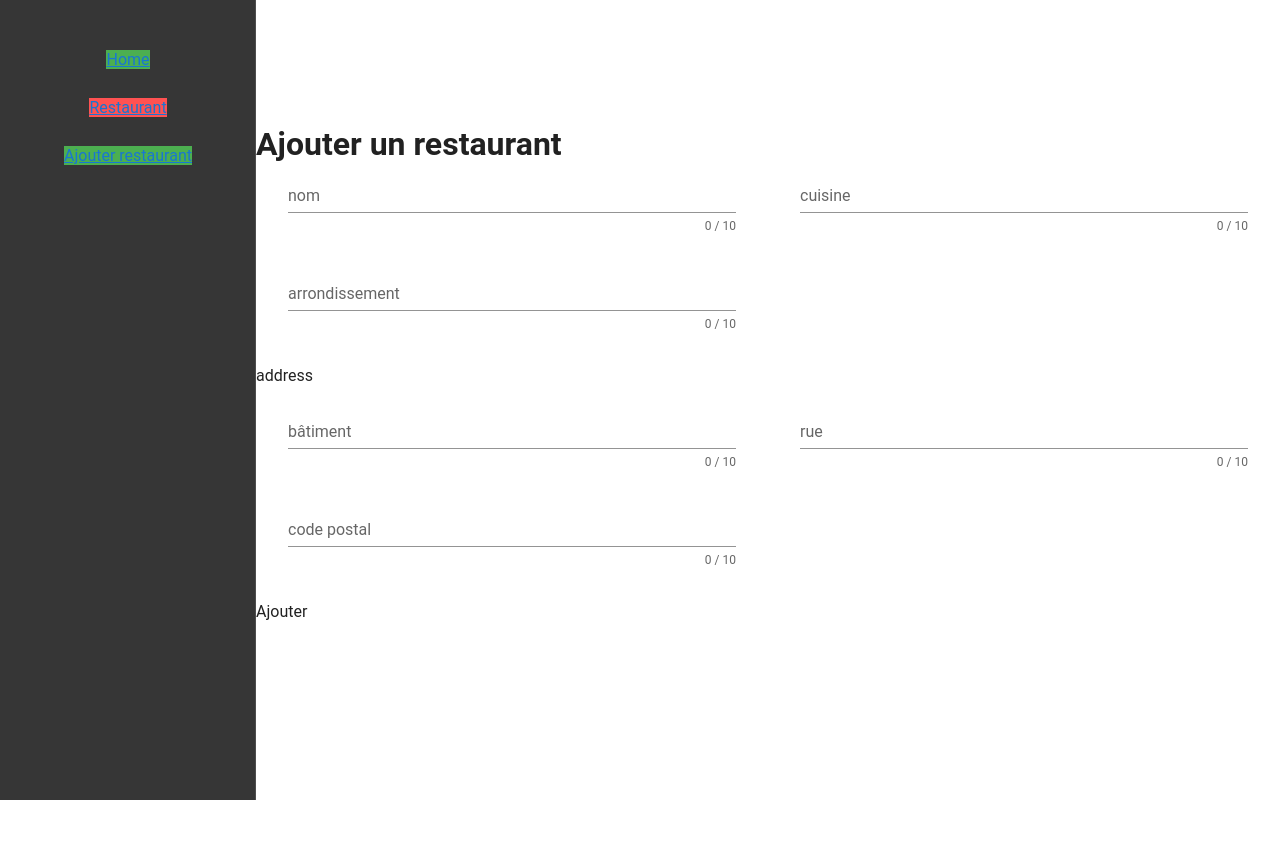
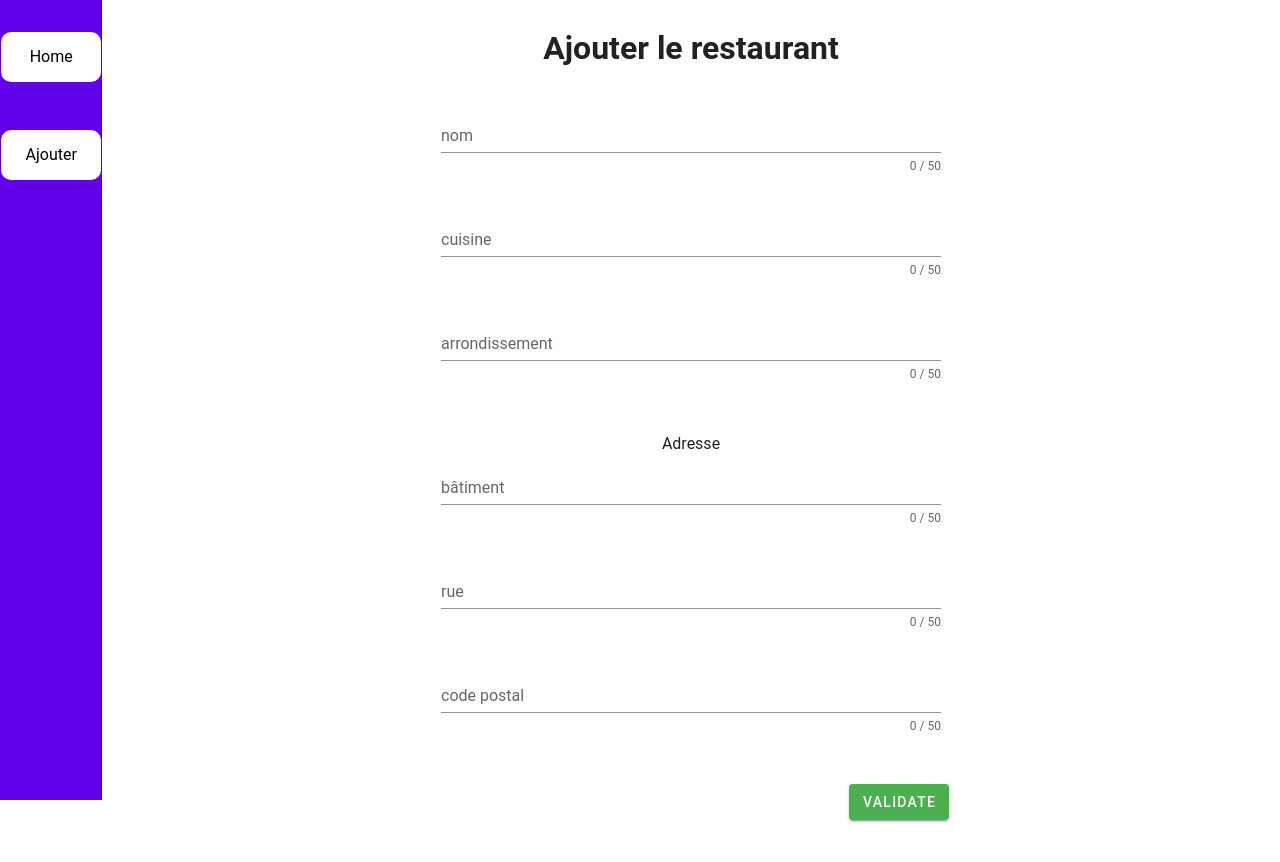
Before and after one commit to ElonLotfi/Technologies-Web, a Vue app in the folder project/: page /Addrestaurant in a window 1280 px wide. Shown: the top 862 px of the page. Before the commit the page ends 800 px from the top, so only its background shows below. Built offline with nearby package versions, Linux system fonts and the light colour scheme.

Commit message:
amelioration de l'interface

```diff
--- a/project/package.json
+++ b/project/package.json
@@ -13,12 +13,14 @@
     "buefy": "^0.9.3",
     "core-js": "^3.6.5",
     "lodash": "^4.17.20",
+    "material-design-icons-iconfont": "^6.1.0",
     "node-sass": "^4.14.1",
     "sass-loader": "^10.0.3",
     "save": "^2.4.0",
     "vue": "^2.6.12",
     "vue-material": "^1.0.0-beta-15",
-    "vue-router": "^3.4.7"
+    "vue-router": "^3.4.7",
+    "vuetify": "^2.3.15"
   },
   "devDependencies": {
     "@vue/cli-plugin-babel": "~4.5.0",
--- a/project/src/App.vue
+++ b/project/src/App.vue
@@ -1,12 +1,20 @@
 export * from './user.service';
+
 <template>
   <v-app>
-    <v-navigation-drawer app v-model="drawer" dark class="router"><br /><br />
-      <router-link class="success" to="/">Home</router-link><br /><br />
-      <router-link class="error" to="/Restaurant">Restaurant</router-link><br /><br />
-      <router-link class="success" to="/Addrestaurant"
-        >Ajouter restaurant</router-link
-      ><br /><br />
+    <v-navigation-drawer app v-model="drawer" primary permanent width="8%">
+      <v-row class="fill-height deep-purple accent-4" no-gutters>
+
+
+        <v-list class="grow"
+          ><br />
+          <router-link class="btn" tag="button" to="/"> Home</router-link
+          ><br /><br />
+          <router-link class="btn" tag="button" to="/Addrestaurant">
+            Ajouter</router-link
+          ><br /><br />
+        </v-list>
+      </v-row>
     </v-navigation-drawer>
 
     <v-main>
@@ -17,11 +25,14 @@ export * from './user.service';
 
 <script>
 export default {
-  name: "App",
-  components: {},
-  props: ["nbrRestaurant", "nbrPage"],
   data() {
     return {
+      items: [
+        { title: "/", icon: "mdi-view-dashboard" },
+        { title: "/Restaurant", icon: "mdi-forum" },
+      ],
+      links: ["Home", "Restaurant", "Settings"],
+      mini: true,
       drawer: true,
     };
   },
@@ -47,9 +58,14 @@ export default {
   margin: 0 auto;
   background-color: white;
 }
-.router {
+.btn {
+  display: block;
+  margin: 0 auto;
+  color: black;
+  background-color: white;
   text-align: center;
-  color: white;
-  margin: 0 auto;
+  width: 100px;
+  height: 50px;
+  border-radius: 10px;
 }
 </style>
--- a/project/src/components/AddRestaurant.vue
+++ b/project/src/components/AddRestaurant.vue
@@ -1,81 +1,61 @@
 <template>
-  <div>
-    <form @submit.prevent="handleSubmit($event)">
-      <br /><br /><br /><br /><br />
-
-      <h1>Ajouter un restaurant</h1>
-
-      <v-container fluid>
-        <v-row align="center">
-          <v-col class="d-flex" cols="12" sm="6">
+  <v-app
+    ><br />
+    <h1 class="table">Ajouter le restaurant</h1>
+    <br /><br />
+    <v-form  @submit.prevent="handleSubmit($event)">
       <v-text-field
         class="test"
-              v-model="restaurant.nom"
-              :counter="10"
+        v-model="restaurant.name"
+        :counter="50"
         label="nom"
         required
       ></v-text-field>
-          </v-col>
-          <v-col class="d-flex" cols="12" sm="6">
+
       <v-text-field
         class="test"
         v-model="restaurant.cuisine"
-              :counter="10"
+        :counter="50"
         label="cuisine"
         required
       ></v-text-field>
-          </v-col>
 
-          <v-col class="d-flex" cols="12" sm="6">
       <v-text-field
         class="test"
         v-model="restaurant.borough"
-              :counter="10"
+        :counter="50"
         label="arrondissement"
         required
       ></v-text-field>
-          </v-col>
-        </v-row>
-      </v-container>
 
-      <p>address</p>
-      <v-container fluid>
-        <v-row align="center">
-          <v-col class="d-flex" cols="12" sm="6">
+      <p class="table">Adresse</p>
       <v-text-field
         class="test"
-              v-model="restaurant.building"
-              :counter="10"
+        v-model="restaurant.address['building']"
+        :counter="50"
         label="bâtiment"
         required
       ></v-text-field>
-          </v-col>
-
-          <v-col class="d-flex" cols="12" sm="6">
       <v-text-field
         class="test"
-              v-model="restaurant.street"
-              :counter="10"
+        v-model="restaurant.address['street']"
+        :counter="50"
         label="rue"
         required
       ></v-text-field>
-          </v-col>
-
-          <v-col class="d-flex" cols="12" sm="6">
       <v-text-field
         class="test"
-              v-model="restaurant.zipcode"
-              :counter="10"
+        v-model="restaurant.address['zipcode']"
+        :counter="50"
         label="code postal"
         required
       ></v-text-field>
-          </v-col>
-        </v-row>
-      </v-container>
 
-      <button>Ajouter</button>
-    </form>
-  </div>
+      <v-btn type="submit" color="success btn" >
+        Validate
+      </v-btn>
+    </v-form>
+  </v-app>
 </template>
 
 <script>
@@ -86,7 +66,13 @@ export default {
   mounted() {},
   data: function () {
     return {
-      restaurant: {},
+      restaurant: {
+        address: {
+          street: null,
+          building: null,
+          zipcode: null,
+        },
+      },
     };
   },
 
@@ -113,10 +99,33 @@ export default {
 
 <style scoped>
 .test {
-  margin-top: 600 px;
   width: 600px;
   margin: 0 auto;
   background-color: white;
-  padding: 0 20px 20px 20px;
+  padding: 0 50px 50px 50px;
+}
+
+.description {
+  margin: 0 auto;
+  width: 100px;
+}
+.router {
+  color: white;
+  display: inline-block;
+  margin: 0 1%;
+  width: 100px;
+  height: 50px;
+}
+.table {
+  text-align: center;
+  margin-top: 0px;
+}
+.btn {
+  margin: 0 auto;
+  margin-left: 747px;
+  margin-bottom: 100px;
+  width: 100px;
+  height: 50px;
+  text-align: center;
 }
 </style>
--- /dev/null
+++ b/project/src/components/Information.vue
@@ -0,0 +1,51 @@
+<template>
+  <v-app class="table">
+    <v-simple-table>
+      <template v-slot:default>
+        <thead>
+          <tr >
+            <p class="text">{{ nbrRestaurant }}</p>
+            <th class="text-left"><v-icon class="icon">mdi-food</v-icon></th>
+            <p class="text">{{ nbrPage }}</p>
+            <th class="text-left">
+              <v-icon>mdi-book-open-page-variant</v-icon>
+            </th>
+            <p class="text">{{ pageSize }}</p>
+            <th class="text-left"><v-icon>mdi-move-resize</v-icon></th>
+          </tr>
+        </thead>
+      </template>
+    </v-simple-table>
+  </v-app>
+</template>
+
+<script>
+export default {
+  props: ["nbrRestaurant", "nbrPage", "pageSize"],
+  data() {
+    return {};
+  },
+};
+</script>
+
+<style scoped>
+.router {
+  color: white;
+  display: inline-block;
+  margin: 0 1%;
+  width: 100px;
+  height: 50px;
+}
+
+.table {
+  background-color: white;
+  height: 100px;
+}
+.text {
+  /* hauteur du parent */
+  line-height: 5em; /* hauteur de ligne (identique) */
+  white-space: nowrap; /* interdiction de passer à la ligne */
+
+}
+
+</style>
--- a/project/src/components/Restaurant.vue
+++ b/project/src/components/Restaurant.vue
@@ -1,63 +1,89 @@
 <template>
-  <div>
-    <form @submit.prevent="handleSubmit($event)">
-      <md-table>
-        <md-table-row>
-          <md-table-head
-            >nom
-            <input name="nom" type="text" required v-model="restaurant.name" />
-          </md-table-head>
-        </md-table-row>
+  <v-app
+    ><br />
+    <h1 class="table">Modifer le restaurant</h1>
+    <br /><br />
+    <v-form ref="form" @submit.prevent="handleSubmit($event)" lazy-validation>
+      <v-text-field
+        class="test"
+        v-model="restaurant.name"
+        :counter="50"
+        label="nom"
+        required
+      ></v-text-field>
 
-        <md-table-row>
-          <md-table-head
-            >cuisine
-            <input
-              name="cuisine"
-              type="text"
-              required
-              v-model="restaurant.cuisine"
-            />
-          </md-table-head>
-        </md-table-row>
-        <md-table-row>
-          <md-table-head
-            >borough
-            <input
-              name="borough"
-              type="text"
-              required
-              v-model="restaurant.borough"
-            />
-          </md-table-head>
-        </md-table-row>
-      </md-table>
+      <v-text-field
+        class="test"
+        v-model="restaurant.cuisine"
+        :counter="50"
+        label="cuisine"
+        required
+      ></v-text-field>
 
-      <button>Modifier</button>
-    </form>
-  </div>
+      <v-text-field
+        class="test"
+        v-model="restaurant.borough"
+        :counter="50"
+        label="arrondissement"
+        required
+      ></v-text-field>
+
+      <p class="table">Adresse</p>
+      <v-text-field
+        class="test"
+        v-model="restaurant.address['building']"
+        :counter="50"
+        label="bâtiment"
+        required
+      ></v-text-field>
+      <v-text-field
+        class="test"
+        v-model="restaurant.address['street']"
+        :counter="50"
+        label="rue"
+        required
+      ></v-text-field>
+      <v-text-field
+        class="test"
+        v-model="restaurant.address['zipcode']"
+        :counter="50"
+        label="code postal"
+        required
+      ></v-text-field>
+
+      <v-btn type="submit"  color="success btn" class="mr-4">
+        Validate
+      </v-btn>
+    </v-form>
+  </v-app>
 </template>
 
 <script>
 import { restaurantService } from "../services/restaurantService";
 
 export default {
-  name: "Restaurant",
   mounted() {
     this.fetchOneRestaurant();
   },
-  data: function () {
-    return {
-      restaurant: {},
-    };
-  },
+  data: () => ({
+    valid: true,
+    name: "",
 
+    restaurant: {
+      address: {
+        street: null,
+        building: null,
+        zipcode: null,
+      },
+
+
+    },
+  }),
   computed: {
     id() {
       return this.$route.params.id;
     },
   },
-
   methods: {
     // REQUETES PUT
     handleSubmit() {
@@ -65,8 +91,9 @@ export default {
         .editRestaurant(event, this.id)
         .then((responseJSON) => {
           responseJSON.json().then((res) => {
+            this.fetchOneRestaurant();
             console.log(res);
-            this.fetchOneRestaurant();
+
           });
         })
         .catch((err) => {
@@ -84,15 +111,40 @@ export default {
           });
         });
     },
-    getValidationClass(fieldName) {
-      const field = this.$v.restaurant[fieldName];
 
-      if (field) {
-        return {
-          "md-invalid": field.$invalid && field.$dirty,
-        };
-      }
-    },
   },
 };
 </script>
+
+<style scoped>
+.test {
+  width: 600px;
+  margin: 0 auto;
+  background-color: white;
+  padding: 0 50px 50px 50px;
+}
+
+.description {
+  margin: 0 auto;
+  width: 100px;
+}
+.router {
+  color: white;
+  display: inline-block;
+  margin: 0 1%;
+  width: 100px;
+  height: 50px;
+}
+.table {
+  text-align: center;
+  margin-top: 0px;
+}
+.btn {
+  margin: 0 auto;
+  margin-left: 747px;
+  margin-bottom: 100px;
+  width: 100px;
+  height: 50px;
+  text-align: center;
+}
+</style>
--- a/project/src/components/Table.vue
+++ b/project/src/components/Table.vue
@@ -1,47 +1,61 @@
 <template>
   <v-app>
-
-  <div>
-    <v-simple-table>
+    <v-simple-table >
       <template v-slot:default>
+        <thead>
           <tr>
-        <th md-numeric>ID</th>
-        <th>Nom</th>
-        <th>Cuisine</th>
-        <th>Action</th>
+            <th class="text-left">Name</th>
+            <th class="text-left">Cuisine</th>
+            <th class="text-left">Action</th>
           </tr>
-
+        </thead>
+        <tbody>
           <tr v-for="(r, index) in restaurants" :key="index">
-        <td md-numeric>{{ index }}</td>
             <td>{{ r.name }}</td>
             <td>{{ r.cuisine }}</td>
-        <td
-          ><button
+            <td>
+              <v-btn
+                class="router error"
                 v-on:click="deleteRestaurant(r)"
-            class="favorite styled"
-            type="button"
+                type="v-btn"
               >
                 Supprimé
-          </button>
-          <router-link :to="'/Restaurant/' + r._id"
+              </v-btn>
+              <router-link
+                class="router success"
+                tag="v-btn"
+                :to="'/Restaurant/' + r._id"
                 >Detail</router-link
-          ></td
               >
+            </td>
           </tr>
+        </tbody>
       </template>
     </v-simple-table>
-   </div>
   </v-app>
-
-
 </template>
 
 <script>
 export default {
-  name: "TableSort",
   props: ["restaurants", "deleteRestaurant", "getRestaurantsFromServer"],
-  data: () => ({
-    users: [],
-  }),
+  data() {
+    return {};
+  },
 };
 </script>
+
+<style scoped>
+.router {
+  color: white;
+  display: inline-block;
+  margin: 0 1%;
+  width: 100px;
+  height: 50px;
+}
+
+.group {
+  display: flex;
+  flex: 1;
+  justify-content: space-around;
+}
+</style>
--- a/project/src/components/restaurantList.vue
+++ b/project/src/components/restaurantList.vue
@@ -1,25 +1,26 @@
 <template>
   <v-app>
     <div class="vapp">
-      <v-container class="grey lighten-5">
+      <v-container class="information">
         <v-row>
           <v-col>
-            <v-card class="search" outlined tile>
-              {{ this.nbrRestaurant }} - {{ this.nbrPage }} - {{ pageSize }}
-            </v-card>
+            <Information
+              v-bind:nbrRestaurant="this.nbrRestaurant"
+              v-bind:nbrPage="this.nbrPage"
+              v-bind:pageSize="this.pageSize"
+            />
           </v-col>
 
-          <v-spacer></v-spacer>          <v-spacer></v-spacer>
-
+          <v-spacer></v-spacer> <v-spacer></v-spacer>
 
           <v-col>
             <v-card class="search" outlined tile>
               <v-text-field
-              class="search"
+                class="search"
                 v-model="nameSearch"
                 flat
                 hide-details
-                label="Chercher"
+                label="Chercher un restaurant"
                 @input="searchRestaurant()"
                 prepend-inner-icon="mdi-magnify"
                 solo-inverted
@@ -50,11 +51,21 @@
         v-bind:restaurants="this.restaurants"
         v-bind:deleteRestaurant="deleteRestaurant"
       ></Table>
+
+      <div class="text-center">
+        <v-btn class="btn success" v-on:click="previousPage()"
+          >Precedent</v-btn
+        >
+        <v-btn class="btn success" v-on:click="nextPage()" type="v-btn"
+          >Suivant</v-btn
+        >
+      </div>
     </div>
   </v-app>
 </template>
 
 <script>
+import Information from "./Information";
 import Table from "./Table";
 import _ from "lodash";
 import { restaurantService } from "../services/restaurantService";
@@ -62,6 +73,7 @@ export default {
   name: "restaurantList",
   components: {
     Table,
+    Information,
   },
   props: {
     msg: String,
@@ -143,4 +155,15 @@ export default {
   margin: 0 auto;
   background-color: white;
 }
+.information {
+  background-color: white;
+}
+.btn{
+   color: white;
+  display: inline-block;
+  margin: 0 1%;
+  width: 100px;
+  height: 50px;
+  margin-top: -200px;
+}
 </style>
--- a/project/src/main.js
+++ b/project/src/main.js
@@ -6,6 +6,7 @@ import Restaurant from "./components/Restaurant.vue"
 import AddRestaurant from "./components/AddRestaurant.vue"
 import Vuetify from 'vuetify';
 import 'vuetify/dist/vuetify.min.css'
+import 'material-design-icons-iconfont/dist/material-design-icons.css'
 
 
 Vue.use(VueRouter)
```
Also changed, not shown: 1 other file (tests, documents, lock files or other folders). Lines whose indentation alone changed are shown as unchanged.
